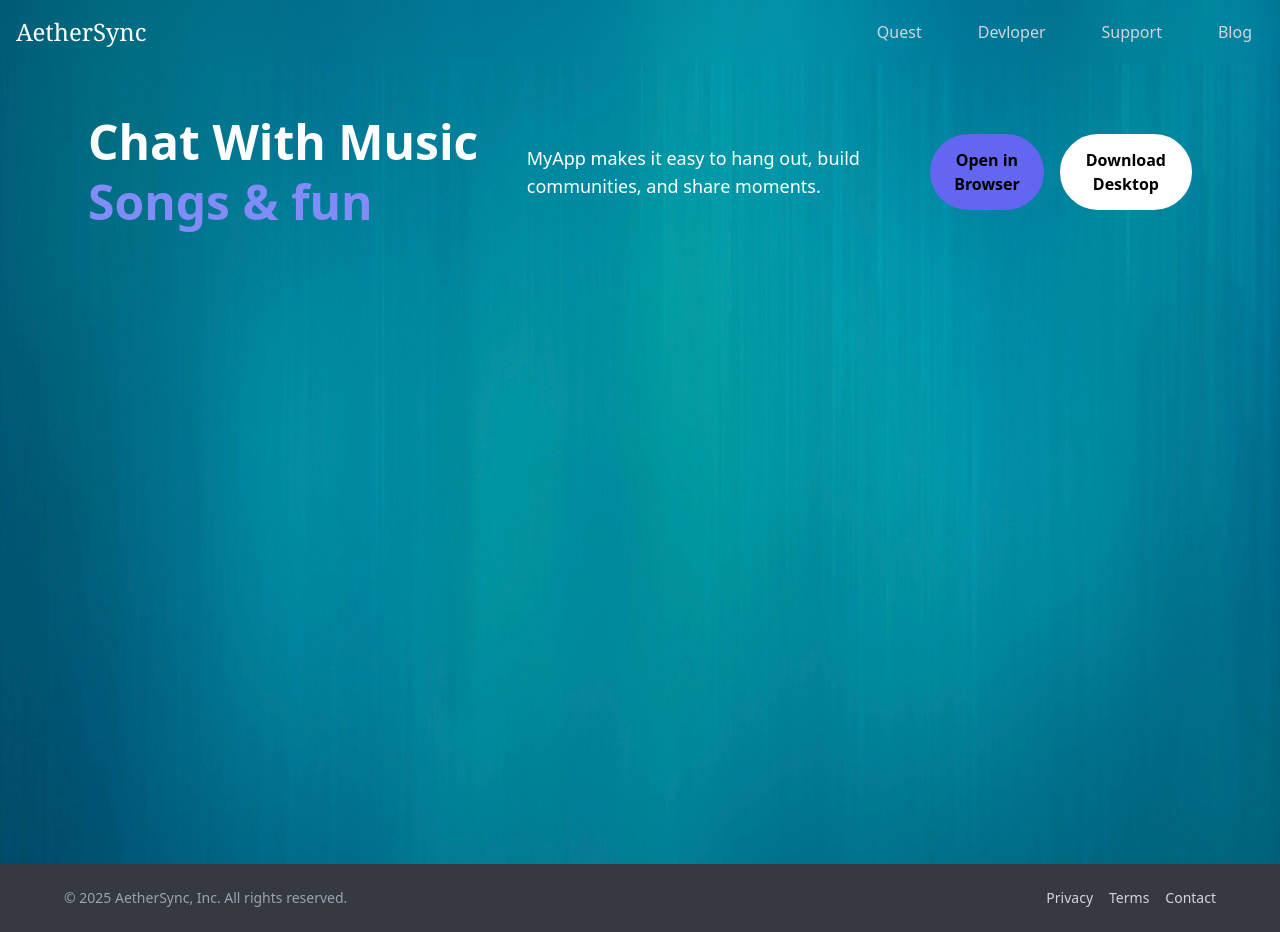
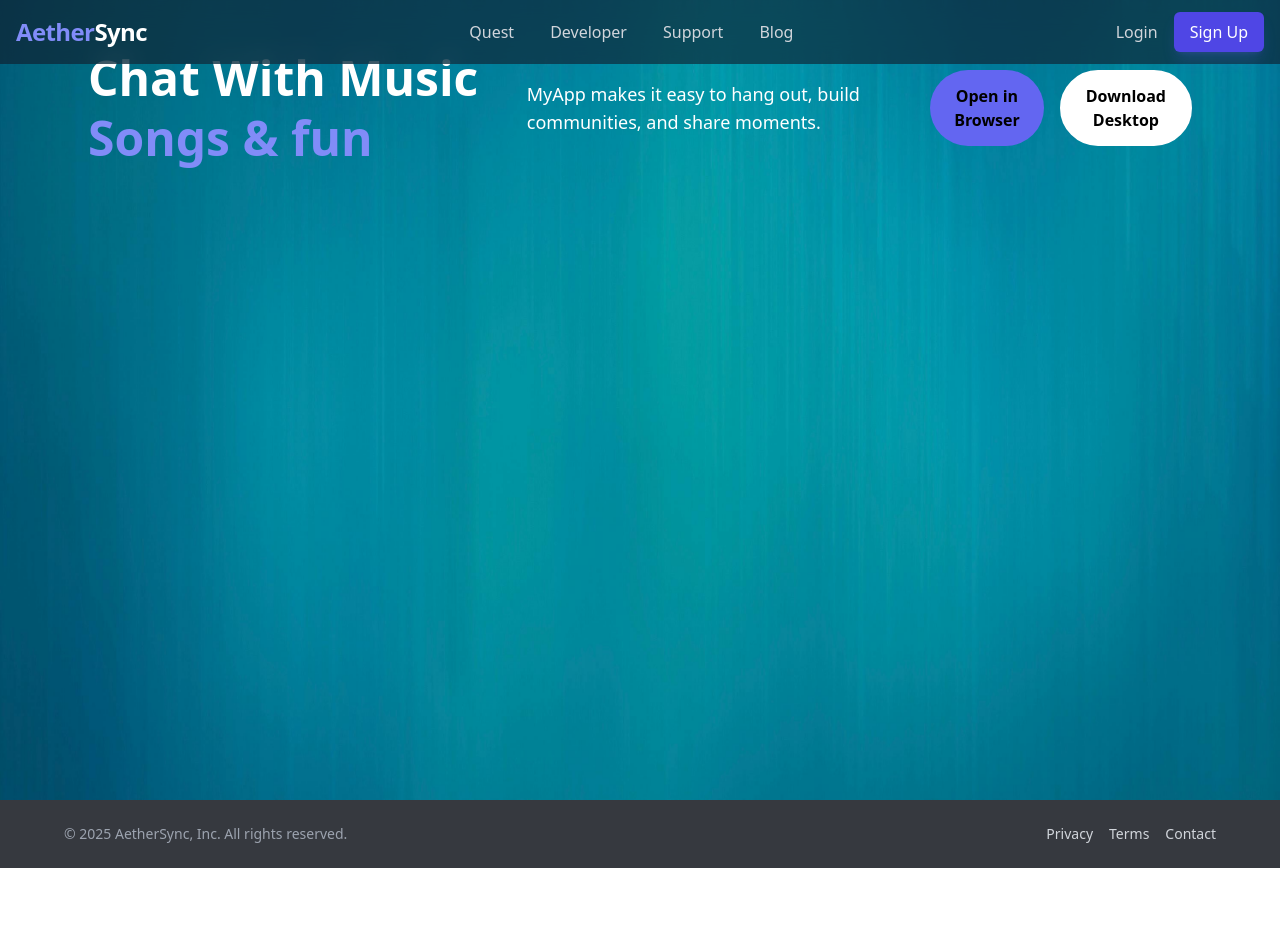
Before and after one commit to Ansh-gajbhiye/AetherSync, a React (Create React App) app in the folder client/: page / in a window 1280 px wide. After the commit the page ends 868 px from the top, so only its background shows below. Built offline with nearby package versions, Linux system fonts and the light colour scheme.

Commit message:
improved navbar a bit

```diff
--- a/client/src/RoomUI/Navbar/Navbar.jsx
+++ b/client/src/RoomUI/Navbar/Navbar.jsx
@@ -1,82 +1,163 @@
 import { useEffect, useRef, useState } from "react";
 
-
 function Navbar() {
-  const [menuOpen, SetMenuOpen] = useState(false);
-  const menuref =useRef(null);
+  const [menuOpen, setMenuOpen] = useState(false);
+  const menuRef = useRef(null);
+  const [activeItem, setActiveItem] = useState(null);
+  const [scrolled, setScrolled] = useState(false);
 
   useEffect(() => {
-    const handleclickoutside = (event) =>{
-      if (menuref.current && !menuref.current.contains(event.target) ){
-        SetMenuOpen(false)
+    const handleClickOutside = (event) => {
+      if (menuRef.current && !menuRef.current.contains(event.target)) {
+        setMenuOpen(false);
       }
-    }
-    document.addEventListener("mousedown", handleclickoutside);
-    return ()=>{
-      document.removeEventListener("mousedown", handleclickoutside)
-    }
-  }, []);
-   useEffect (()=>{
-    const handlekey =(event)=>{
-      if (event.key==="Escape")SetMenuOpen(false);
     };
-    document.addEventListener("keydown" ,handlekey);
-    return()=>document.removeEventListener("keydown", handlekey)
+
+    document.addEventListener("mousedown", handleClickOutside);
+    return () => document.removeEventListener("mousedown", handleClickOutside);
   }, []);
 
+  useEffect(() => {
+    const handleKey = (event) => {
+      if (event.key === "Escape") setMenuOpen(false);
+    };
+
+    document.addEventListener("keydown", handleKey);
+    return () => document.removeEventListener("keydown", handleKey);
+  }, []);
+
+
+  useEffect(() => {
+    const handleScroll = () => {
+      setScrolled(window.scrollY > 10);
+    };
+
+    window.addEventListener("scroll", handleScroll);
+    return () => window.removeEventListener("scroll", handleScroll);
+  }, []);
+
+  const navItems = ["Quest", "Developer", "Support", "Blog"];
+
   return (
-    <div className="max-w-8xl mx-auto px-4 py-4 backdrop-blur-md sticky top-0 z-50">
-      <div className="flex items-center justify-between" >
-        <div className=" text-2xl font-serif text-white ">
-          AetherSync
+    <div className={`fixed w-full top-0 z-50 transition-all duration-300 ${
+      scrolled
+        ? "bg-gray-900/90 backdrop-blur-lg py-2 shadow-xl"
+        : "bg-gray-900/60 backdrop-blur-md py-3"
+    }`}>
+      <div className="max-w-8xl mx-auto px-4">
+        <div className="flex items-center justify-between">
+          {/* Logo with Discord-like purple accent */}
+          <div className="flex items-center space-x-2">
+
+            <div className="text-2xl font-bold text-white font-sans tracking-tight">
+              <span className="text-indigo-400">Aether</span>Sync
             </div>
-        <ul className="hidden md:flex space-x-8">
-          {["Quest", "Devloper", "Support", "Blog"].map((label) => (
+          </div>
+
+          {/* Desktop Navigation */}
+          <ul className="hidden md:flex items-center space-x-1">
+            {navItems.map((label) => (
               <li key={label}>
                 <a
                   href="#"
-                className="text-gray-300 hover:text-white transition-colors duration-300 py-2 px-3 rounded-md hover:bg-gray-700"
-                onClick={() => (true)}
+                  className={`relative px-4 py-2 rounded-md transition-all duration-300 group ${
+                    activeItem === label
+                      ? "text-white bg-indigo-600/30"
+                      : "text-gray-300 hover:text-white hover:bg-gray-700/50"
+                  }`}
+                  onClick={() => setActiveItem(label)}
                 >
                   {label}
+                  <span className={`absolute left-0 bottom-0 h-0.5 bg-indigo-400 transition-all duration-300 ${
+                    activeItem === label ? "w-full" : "w-0 group-hover:w-full"
+                  }`}></span>
                 </a>
               </li>
-
             ))}
           </ul>
+
+          {/* Login Button */}
+          <div className="hidden md:flex items-center space-x-4">
+            <a
+              href="#"
+              className="text-gray-300 hover:text-white transition-colors"
+            >
+              Login
+            </a>
+            <button className="px-4 py-2 bg-indigo-600 hover:bg-indigo-700 rounded-md text-white transition-colors duration-300 shadow-lg shadow-indigo-500/20">
+              Sign Up
+            </button>
+          </div>
+
+          {/* Mobile Menu Button */}
           <button
             className="md:hidden z-20 w-10 h-10 flex flex-col justify-center items-center focus:outline-none"
-          onClick={() => SetMenuOpen(!menuOpen)}
+            onClick={() => setMenuOpen(!menuOpen)}
             aria-expanded={menuOpen}
             aria-label={menuOpen ? "Close menu" : "Open menu"}
           >
-
-          <span className={`block w-6 h-0.5 bg-white transition-transform duration-300 ${menuOpen ? 'rotate-45 translate-y-1.5' : ''}`}></span>
-          <span className={`block w-6 h-0.5 bg-white my-1.5 transition-opacity duration-300 ${menuOpen ? 'opacity-0' : 'opacity-100'}`}></span>
-          <span className={`block w-6 h-0.5 bg-white transition-transform duration-300 ${menuOpen ? '-rotate-45 -translate-y-1.5' : ''}`}></span>
+            <span className={`block w-6 h-0.5 bg-white transition-transform duration-300 ${
+              menuOpen ? 'rotate-45 translate-y-1.5' : ''
+            }`}></span>
+            <span className={`block w-6 h-0.5 bg-white my-1.5 transition-opacity duration-300 ${
+              menuOpen ? 'opacity-0' : 'opacity-100'
+            }`}></span>
+            <span className={`block w-6 h-0.5 bg-white transition-transform duration-300 ${
+              menuOpen ? '-rotate-45 -translate-y-1.5' : ''
+            }`}></span>
           </button>
         </div>
+
+        {/* Mobile Menu */}
         {menuOpen && (
           <div
-             ref={menuref}
-             className={`md:hidden fixed left-0 right-0 top-16 bg-gray-800 z-10 transition-transform duration-300 ease-in-out transform ${menuOpen ? 'translate-y-0' : '-translate-y-full'}`}
+            ref={menuRef}
+            className={`md:hidden fixed left-0 right-0 top-16 bg-gray-800 z-10 transition-all duration-300 ease-in-out transform ${
+              menuOpen ? 'translate-y-0' : '-translate-y-full'
+            }`}
           >
-
-        <ul className="flex flex-col items-center space-y-6 py-8 text-lg">
-          {['Quest', 'Developer', 'Support', 'Blog'].map(label => (
+            <div className="bg-gray-800/95 backdrop-blur-xl border-t border-gray-700">
+              <ul className="flex flex-col py-4 text-lg">
+                {navItems.map(label => (
                   <li key={label}>
                     <a
                       href="#"
-                className="text-gray-300 hover:text-white transition-colors duration-300 py-3 px-6 rounded-md hover:bg-gray-700 block w-full text-center"
-                onClick={() => SetMenuOpen(false)}
+                      className={`block py-3 px-6 transition-colors duration-300 ${
+                        activeItem === label
+                          ? 'text-white bg-indigo-600/30 border-l-4 border-indigo-400'
+                          : 'text-gray-300 hover:text-white hover:bg-gray-700/50'
+                      }`}
+                      onClick={() => {
+                        setActiveItem(label);
+                        setMenuOpen(false);
+                      }}
                     >
                       {label}
                     </a>
                   </li>
                 ))}
+                <li className="mt-4 px-6">
+                  <a
+                    href="#"
+                    className="block py-3 text-center text-gray-300 hover:text-white transition-colors"
+                    onClick={() => setMenuOpen(false)}
+                  >
+                    Login
+                  </a>
+                </li>
+                <li className="px-6 pb-4">
+                  <button
+                    className="w-full py-3 bg-indigo-600 hover:bg-indigo-700 rounded-md text-white transition-colors duration-300 shadow-lg shadow-indigo-500/20"
+                    onClick={() => setMenuOpen(false)}
+                  >
+                    Sign Up
+                  </button>
+                </li>
               </ul>
             </div>
+          </div>
         )}
+      </div>
     </div>
   );
 }
```
Lines whose indentation alone changed are shown as unchanged.
